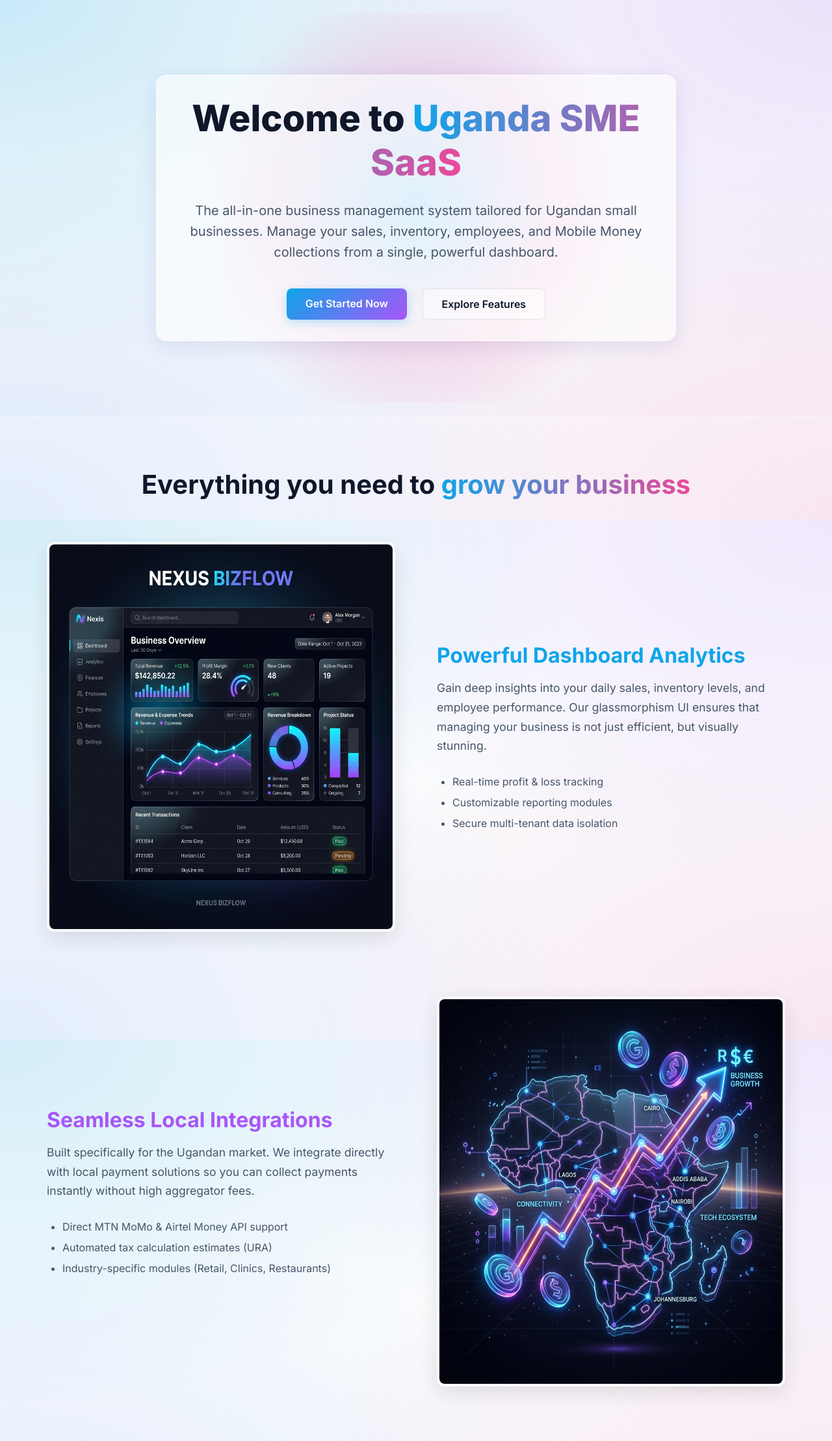
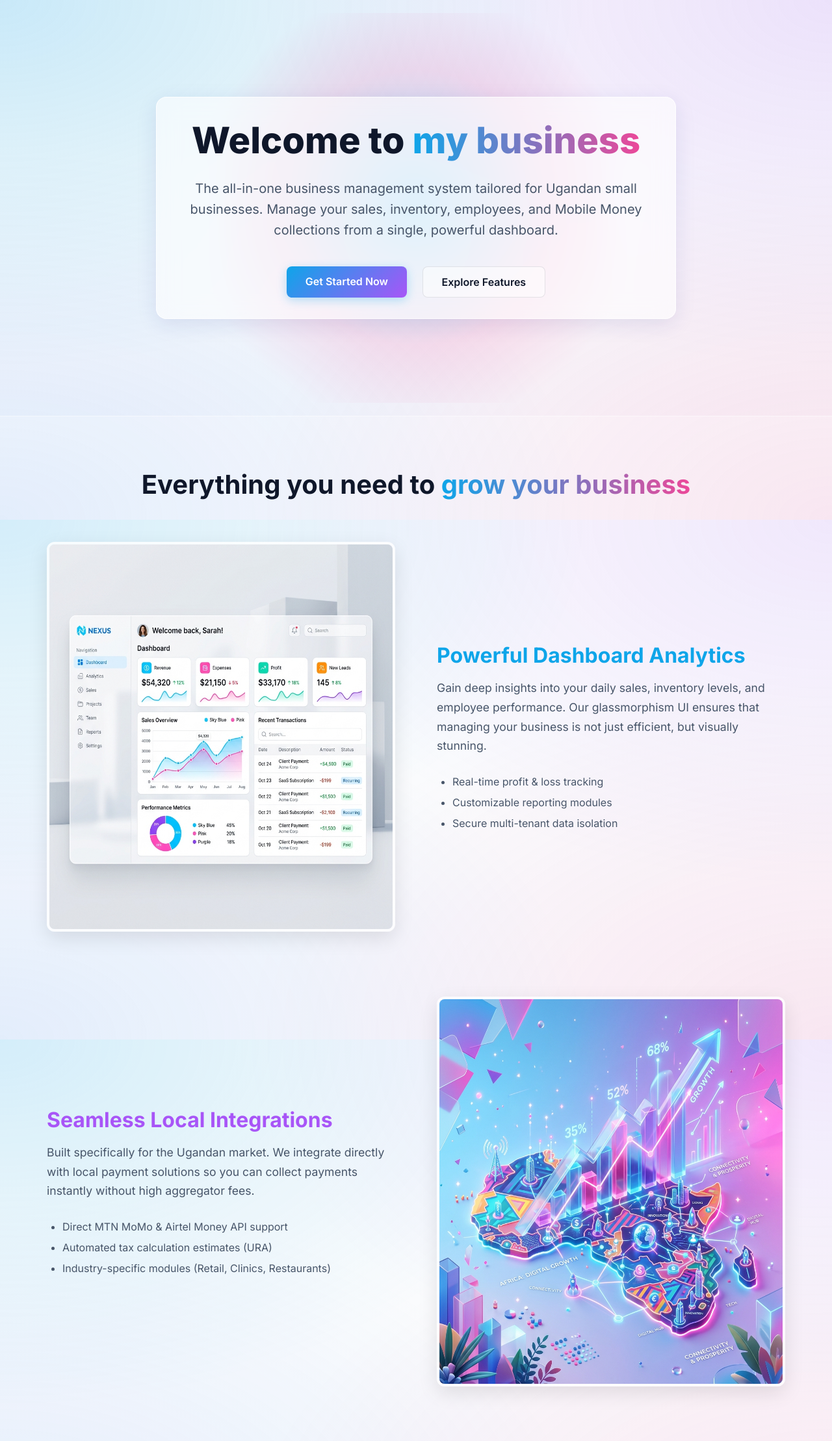
Before and after one commit to laptertechnologies-hue/MYBUSINESS, a Next.js app: page / in a window 1280 px wide. Shown: the whole page at 65% size. Built offline with nearby package versions, Linux system fonts and the light colour scheme.

Commit message:
Update: change hero text and replace images with lighter, vibrant variants

```diff
--- a/src/app/page.tsx
+++ b/src/app/page.tsx
@@ -9,7 +9,7 @@ export default function Home() {
         <div className="hero-bg-glow"></div>
         <div className="glass-panel" style={{ maxWidth: '800px', margin: '0 auto', position: 'relative', zIndex: 10 }}>
           <h1 style={{ fontSize: '3.5rem', marginBottom: '1.5rem', fontWeight: 800 }}>
-            Welcome to <span className="gradient-text">Uganda SME SaaS</span>
+            Welcome to <span className="gradient-text">my business</span>
           </h1>
           <p style={{ fontSize: '1.25rem', color: 'var(--text-secondary)', marginBottom: '2.5rem', lineHeight: '1.6' }}>
             The all-in-one business management system tailored for Ugandan small businesses.
@@ -39,7 +39,7 @@ export default function Home() {
           <div className="grid-2-col" style={{ marginBottom: '6rem' }}>
             <div>
               <Image
-                src="/dashboard_mockup.png"
+                src="/dashboard_light.png"
                 alt="Business Management Dashboard"
                 width={800}
                 height={600}
@@ -66,7 +66,7 @@ export default function Home() {
           <div className="grid-2-col">
             <div style={{ order: 2 }}>
               <Image
-                src="/business_growth.png"
+                src="/business_growth_light.png"
                 alt="Business Growth in Africa"
                 width={800}
                 height={600}
```
Also changed, not shown: public/business_growth_light.png (added), public/dashboard_light.png (added).
